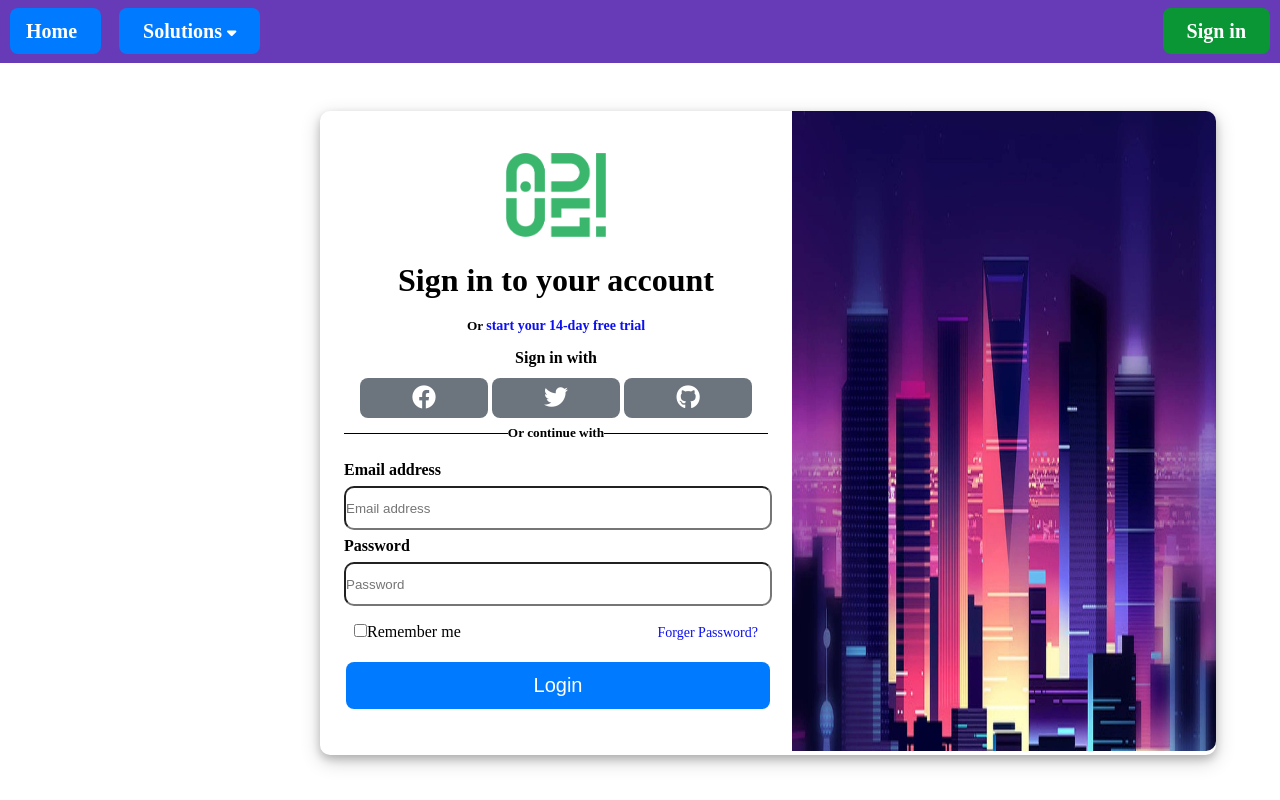
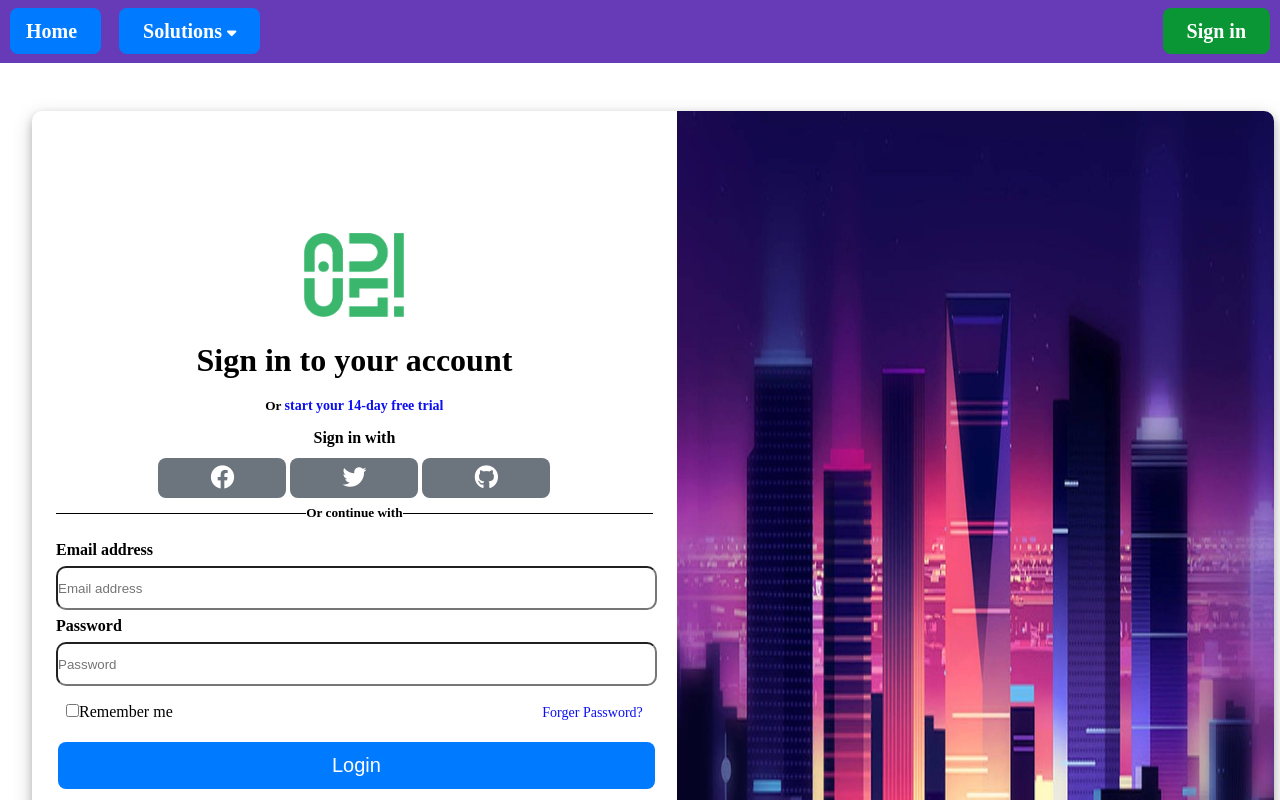
Before and after one commit to monmoono/test-adiusproject2, a Vue app: page /login in a window 1280 px wide. Shown: the top 800 px of the page. Built offline with nearby package versions, Linux system fonts and the light colour scheme.

Commit message:
Revert "เก็บงาน2"
This reverts commit 0222f74a999087819a9d3e96da7cab6ed50e7f90.

```diff
--- a/src/App.vue
+++ b/src/App.vue
@@ -256,7 +256,7 @@ export default {
 .dropdown-content {
   display: none;
   position: absolute;
-  background-color: #f4f4f4;
+  background-color: #f1f1f1;
   min-width: 160px;
   box-shadow: 0px 8px 16px 0px rgba(0, 0, 0, 0.2);
   z-index: 2;
--- a/src/components/index.vue
+++ b/src/components/index.vue
@@ -64,12 +64,8 @@ export default {
 .text-home {
   font-size: 5rem;
   font-weight: bolder;
-  margin: 1.8rem 30rem;
+  margin-top: 1.8rem;
   text-align: center;
-  box-shadow: 0 4px 8px 0 rgba(0, 0, 0, 0.2), 0 6px 20px 0 rgba(0, 0, 0, 0.19);
-  padding: 1.2rem 0 1.2rem 0;
-  border-radius: 10px;
-  background-color: #f4f4f4;
 }
 .box1 {
   grid-area: "Box1";
@@ -89,9 +85,6 @@ export default {
   // gap: 1rem;
   margin-top: 4.5rem;
   margin-bottom: 5rem;
-  box-shadow: 0 4px 8px 0 rgba(0, 0, 0, 0.2), 0 6px 20px 0 rgba(0, 0, 0, 0.19);
-  padding: 1.2rem 0 1.2rem 0;
-  background-color: #f4f4f4;
 }
 
 .textp {
@@ -131,12 +124,6 @@ export default {
   }
   .text-home {
     font-size: 2.5rem;
-    font-weight: bolder;
-    margin: 1.8rem 8rem;
-    text-align: center;
-    box-shadow: 0 4px 8px 0 rgba(0, 0, 0, 0.2), 0 6px 20px 0 rgba(0, 0, 0, 0.19);
-    padding: 1.2rem 0 1.2rem 0;
-    border-radius: 10px;
   }
 
   .text-h {
@@ -184,12 +171,6 @@ export default {
 
   .text-home {
     font-size: 2rem;
-    font-weight: bolder;
-    margin: 1.8rem 0.6rem;
-    text-align: center;
-    box-shadow: 0 4px 8px 0 rgba(0, 0, 0, 0.2), 0 6px 20px 0 rgba(0, 0, 0, 0.19);
-    padding: 1.2rem 0 1.2rem 0;
-    border-radius: 10px;
   }
 
   .box2 {
--- a/src/components/login.vue
+++ b/src/components/login.vue
@@ -68,11 +68,7 @@
           </div>
         </div>
         <div>
-          <button
-            class="btn primary"
-            @click="Login"
-            style="width: 100%; font-size: 20px"
-          >
+          <button class="btn primary" @click="Login" style="width: 100%;font-size:20px">
             Login
           </button>
         </div>
@@ -167,14 +163,14 @@ export default {
   display: flex;
   justify-content: center;
   align-items: center;
-  width: 70%;
-  height: 80%;
+  width: 97%;
+  height: 100%;
   box-shadow: 0 4px 8px 0 rgba(0, 0, 0, 0.2), 0 6px 20px 0 rgba(0, 0, 0, 0.19);
   border-radius: 10px;
   margin-top: 3rem;
   margin-bottom: 3rem;
-  margin-left: 20rem;
-  margin-right: 10rem;
+  margin-left: 2rem;
+  margin-right: 2rem;
 }
 
 .loginL {
@@ -192,7 +188,7 @@ export default {
 
 .wallpaper {
   width: 100%;
-  height: 80vh;
+  height: 100vh;
   border-top-right-radius: 10px;
   border-bottom-right-radius: 10px;
 }
@@ -319,11 +315,6 @@ However, delay the fade out process for 2.5 seconds */
   .btnlogin {
     width: 6rem;
   }
-
-  .main {
-    margin-left: 2rem;
-    margin-right: 2rem;
-  }
 }
 
 @media (max-width: 768px) {
```
